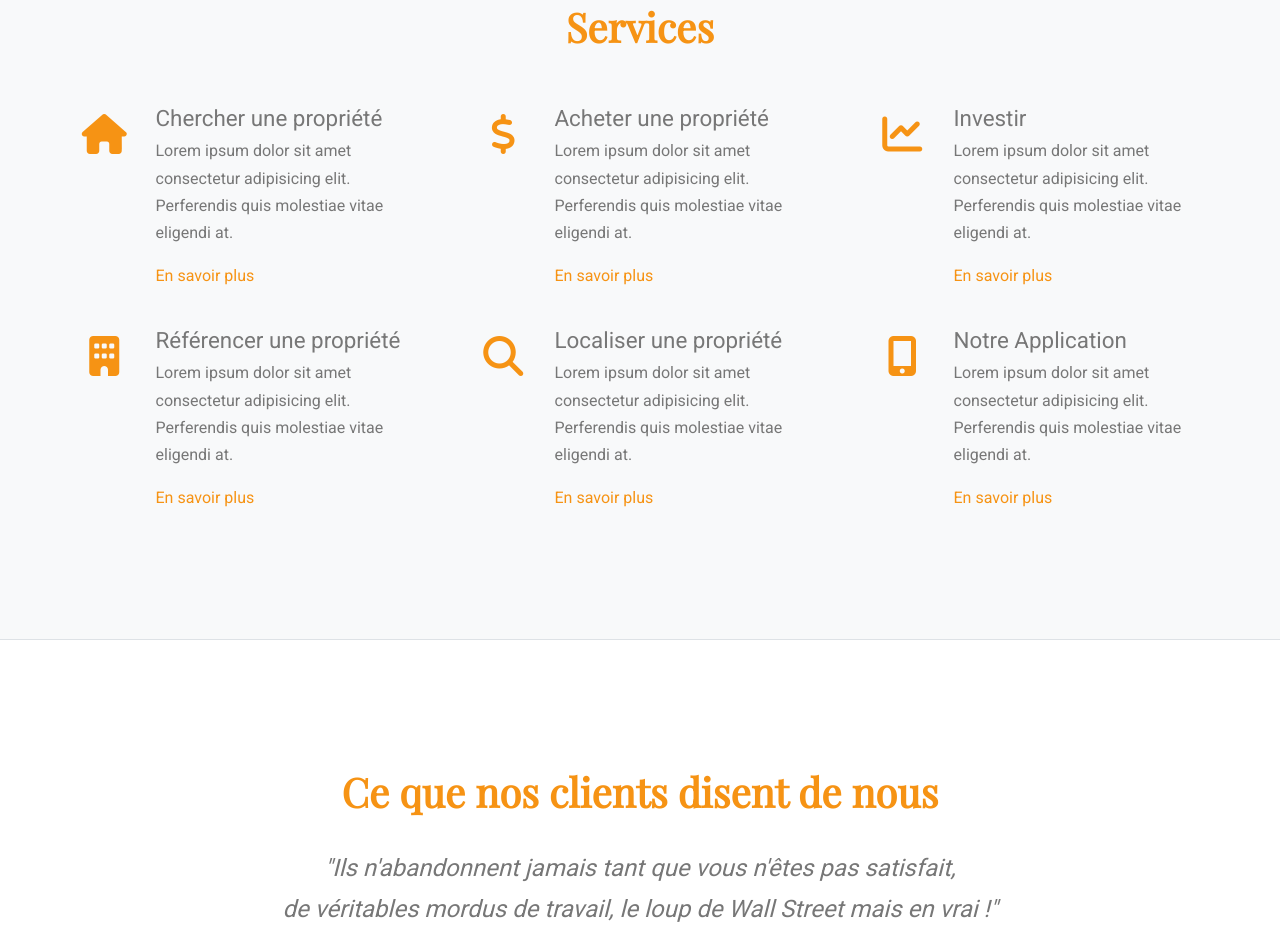
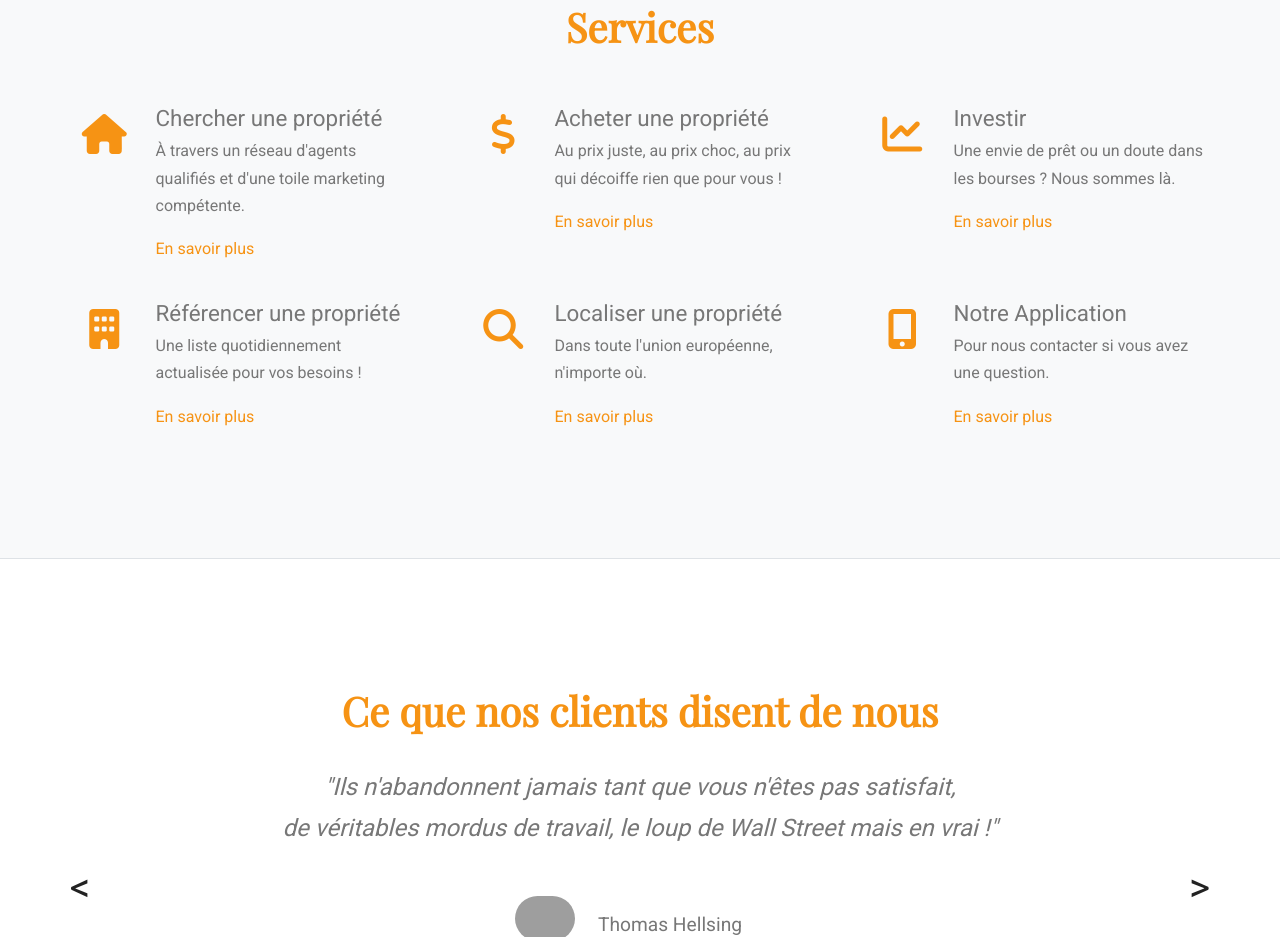
Before and after one commit to re-hunter/real-estate, a plain HTML site: page index.html in a window 1280 px wide. Shown: the part 3916-4853 px from the top of the page. Drawn offline with nearby package versions, Linux system fonts and the light colour scheme; grey boxes are pictures that could not be loaded.

Commit message:
Update index.html

```diff
--- a/index.html
+++ b/index.html
@@ -207,7 +207,7 @@
                     <div class="fas fa-home"></div>
                     <div class="services-card-right">
                         <h3>Chercher une propriété</h3>
-                        <p>Lorem ipsum dolor sit amet consectetur adipisicing elit. Perferendis quis molestiae vitae eligendi at.</p>
+                        <p>À travers un réseau d'agents qualifiés et d'une toile marketing compétente.</p>
                         <a href="#">En savoir plus</a>
                     </div>
                 </div>
@@ -216,7 +216,7 @@
                     <div class="fas fa-dollar-sign"></div>
                     <div class="services-card-right">
                         <h3>Acheter une propriété</h3>
-                        <p>Lorem ipsum dolor sit amet consectetur adipisicing elit. Perferendis quis molestiae vitae eligendi at.</p>
+                        <p>Au prix juste, au prix choc, au prix qui décoiffe rien que pour vous !</p>
                         <a href="#">En savoir plus</a>
                     </div>
                 </div>
@@ -225,7 +225,7 @@
                     <div class="fas fa-chart-line"></div>
                     <div class="services-card-right">
                         <h3>Investir</h3>
-                        <p>Lorem ipsum dolor sit amet consectetur adipisicing elit. Perferendis quis molestiae vitae eligendi at.</p>
+                        <p>Une envie de prêt ou un doute dans les bourses ? Nous sommes là.</p>
                         <a href="#">En savoir plus</a>
                     </div>
                 </div>
@@ -234,7 +234,7 @@
                     <div class="fas fa-building"></div>
                     <div class="services-card-right">
                         <h3>Référencer une propriété</h3>
-                        <p>Lorem ipsum dolor sit amet consectetur adipisicing elit. Perferendis quis molestiae vitae eligendi at.</p>
+                        <p>Une liste quotidiennement actualisée pour vos besoins ! </p>
                         <a href="#">En savoir plus</a>
                     </div>
                 </div>
@@ -243,7 +243,7 @@
                     <div class="fas fa-search"></div>
                     <div class="services-card-right">
                         <h3>Localiser une propriété</h3>
-                        <p>Lorem ipsum dolor sit amet consectetur adipisicing elit. Perferendis quis molestiae vitae eligendi at.</p>
+                        <p>Dans toute l'union européenne, n'importe où.</p>
                         <a href="#">En savoir plus</a>
                     </div>
                 </div>
@@ -252,7 +252,7 @@
                     <div class="fas fa-mobile-alt"></div>
                     <div class="services-card-right">
                         <h3>Notre Application</h3>
-                        <p>Lorem ipsum dolor sit amet consectetur adipisicing elit. Perferendis quis molestiae vitae eligendi at.</p>
+                        <p>Pour nous contacter si vous avez une question.</p>
                         <a href="#">En savoir plus</a>
                     </div>
                 </div>
```
